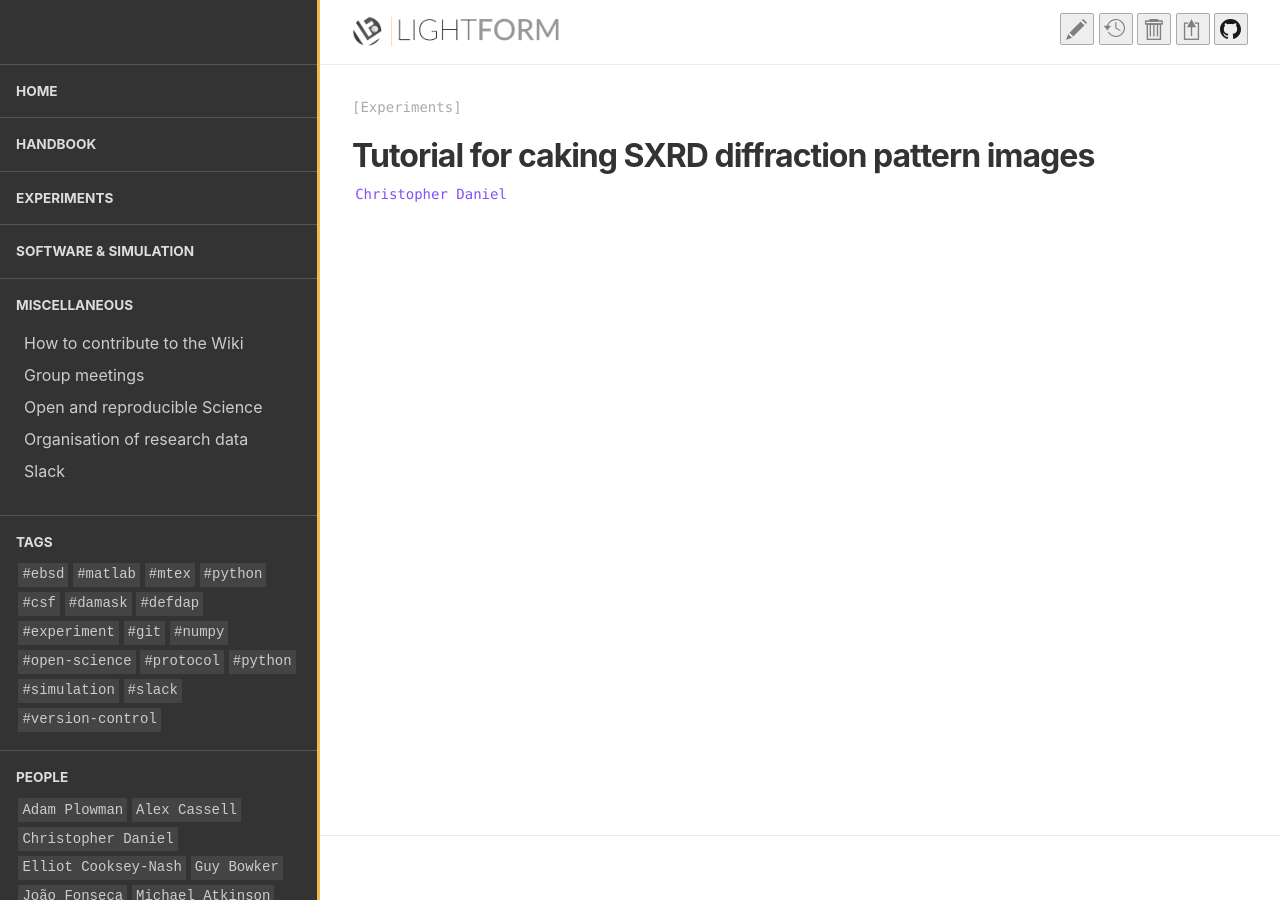
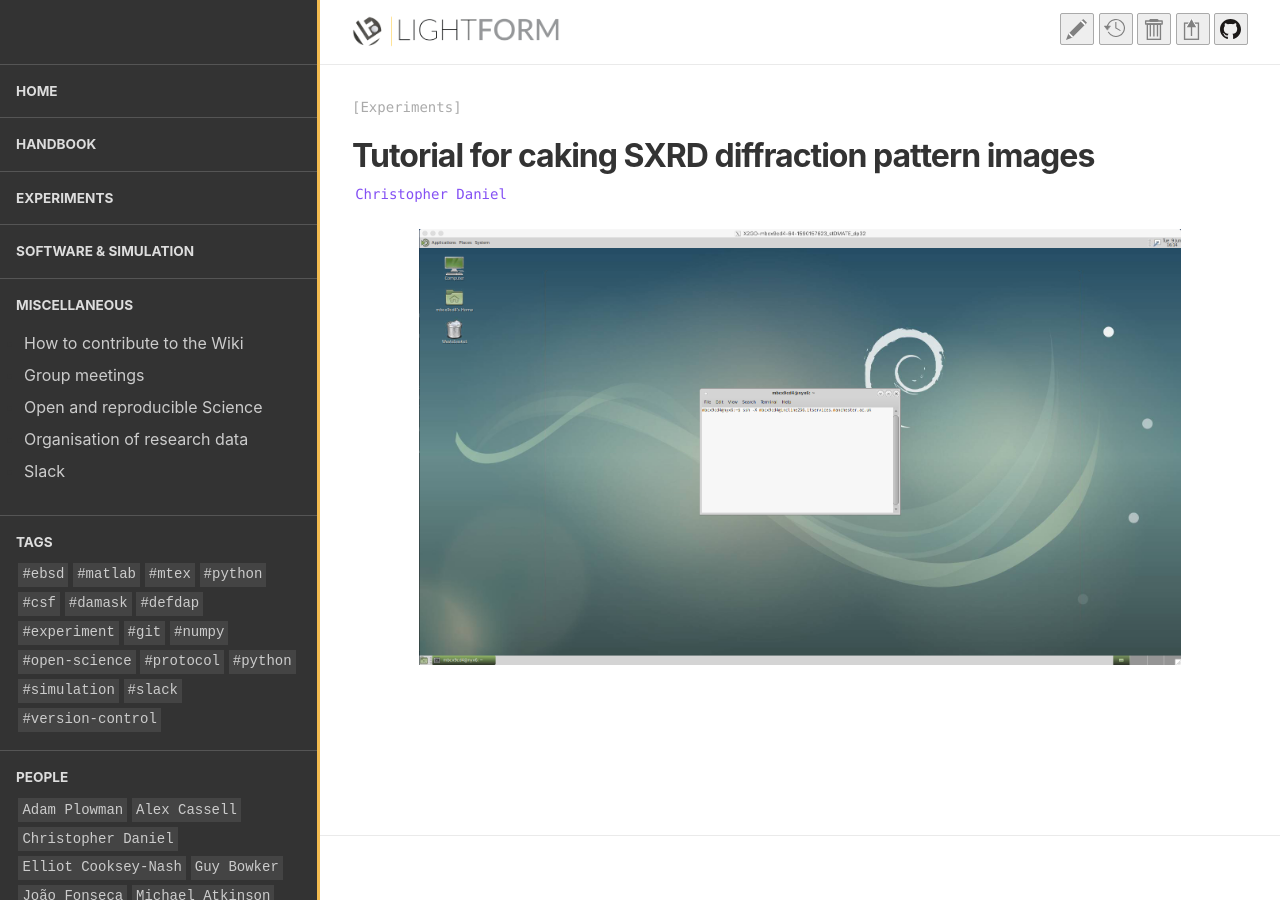
Before and after one commit to LightForm-group/wiki, a Jekyll site: the page built from collections/_tutorials/sxrd-caking.md, in a window 1280 px wide. Built offline with Jekyll 4.4.1, drawn with Linux system fonts in a browser that asks for light colours; nearby versions of some CDN libraries.

Commit message:
Update sxrd-caking.md

```diff
--- a/collections/_tutorials/sxrd-caking.md
+++ b/collections/_tutorials/sxrd-caking.md
@@ -2,3 +2,5 @@
 title: Tutorial for caking SXRD diffraction pattern images
 author: Christopher Daniel
 ---
+
+![](/wiki/assets/images/posts/DAWN_screenshot1.png)
```
